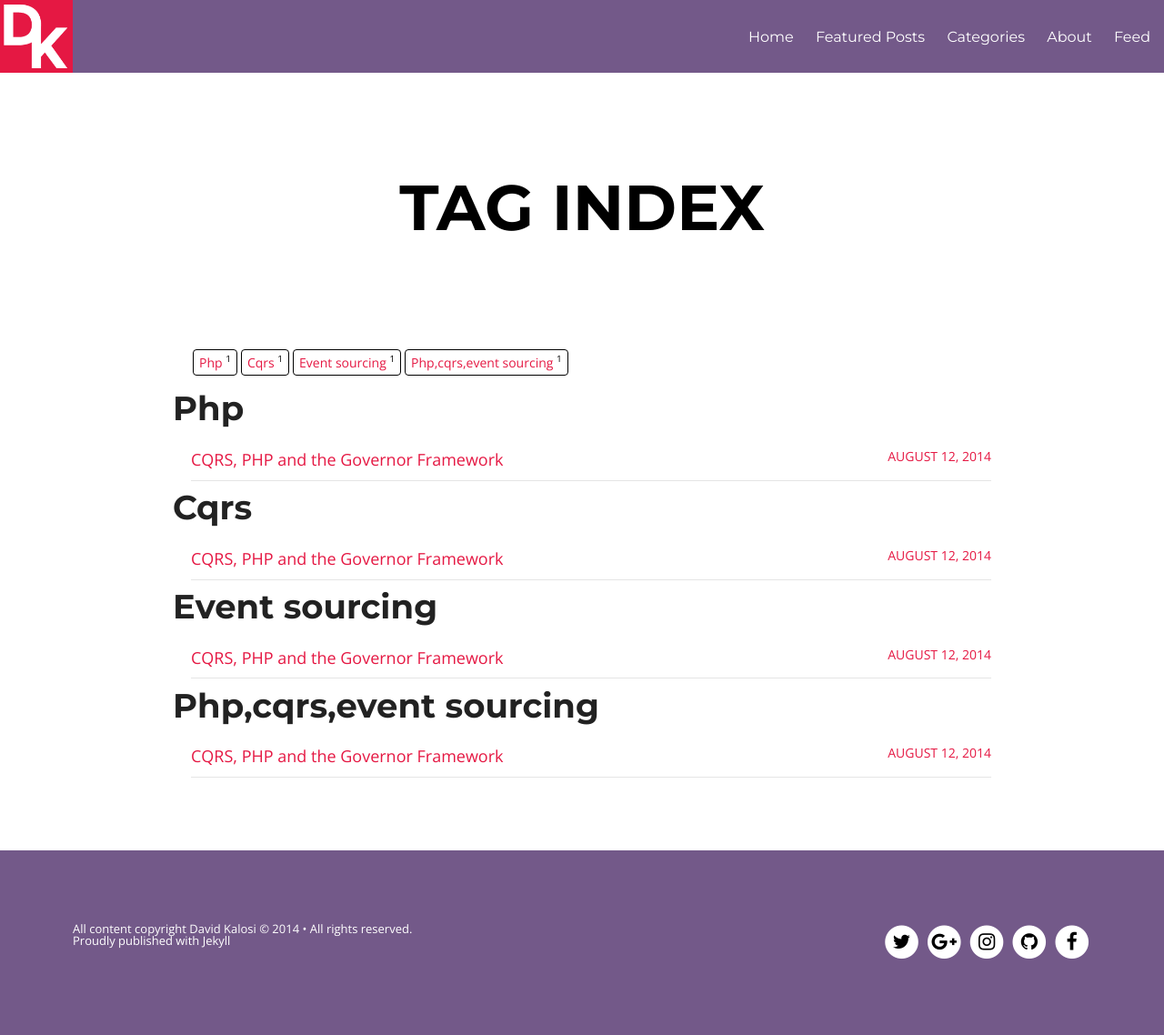
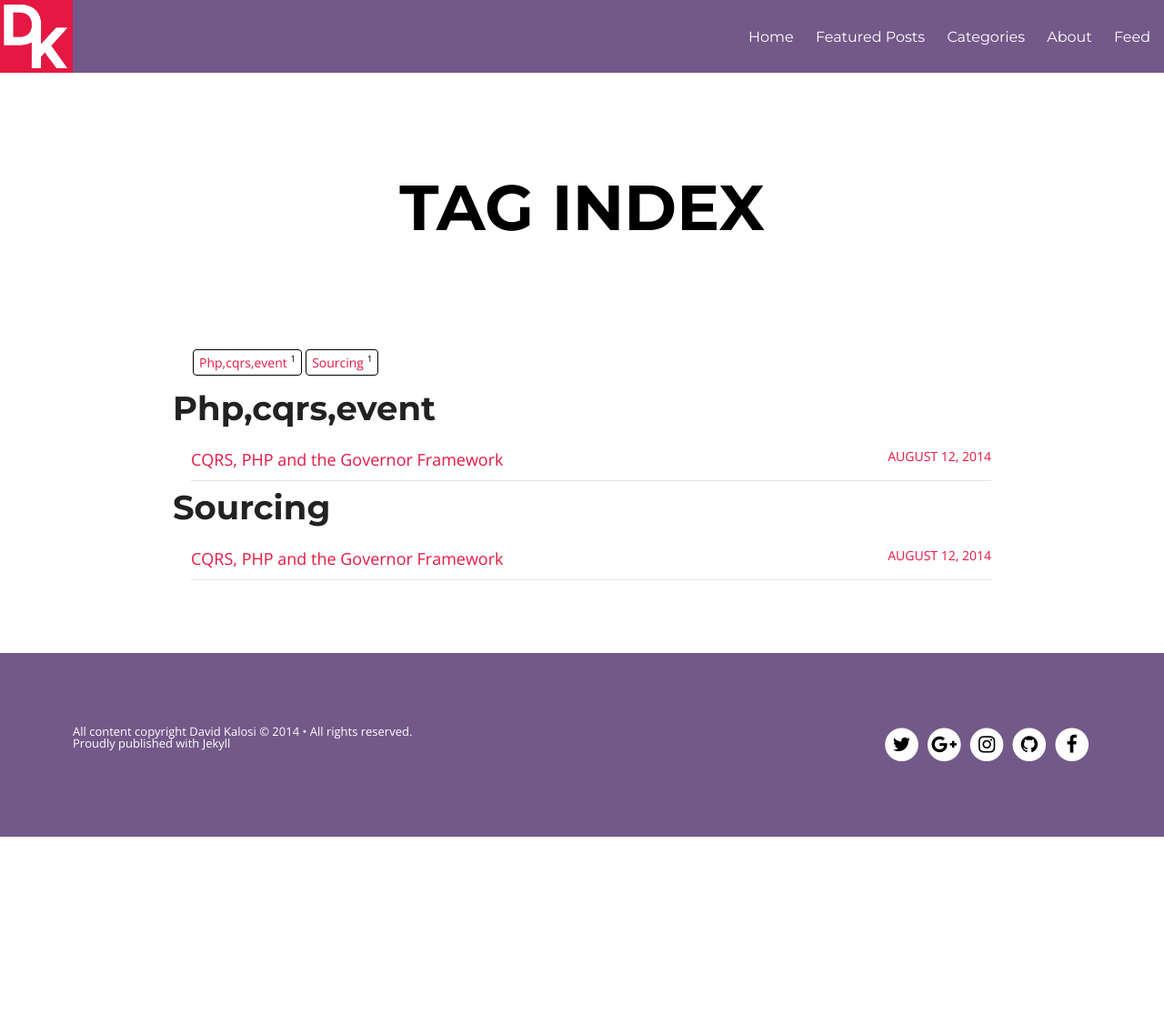
Before and after one commit to davidkalosi/davidkalosi.github.io, a Jekyll site: the page built from tags.html, in a window 1280 px wide. Shown: the whole page at 91% size. Built offline with Jekyll 4.4.1, drawn with Linux system fonts in a browser that asks for light colours; nearby versions of some CDN libraries; after the commit the page ends 920 px from its top, so only the background shows below that.

Commit message:
Updated 2014-08-12-cqrs-php-governor.md

```diff
--- a/_posts/2014-08-12-cqrs-php-governor.md
+++ b/_posts/2014-08-12-cqrs-php-governor.md
@@ -3,15 +3,9 @@ layout: post
 title: "CQRS, PHP and the Governor Framework"
 description: desc
 headline: headlle
-modified:
-  - 2014-07-23T00:00:00.000Z
-  - "Wed Jul 23 2014 02:00:00 GMT+0200 (Central Europe Daylight Time)"
+modified: "Wed Jul 23 2014 02:00:00 GMT+0200 (Central Europe Daylight Time)"
 category: cqrs
-tags:
-  - php
-  - cqrs
-  - event sourcing
-  - "php,cqrs,event sourcing"
+tags: "php,cqrs,event sourcing"
 imagefeature: cover1.jpg
 mathjax: false
 chart: null
```
Also changed, not shown: other parts of _posts/2014-08-12-cqrs-php-governor.md (+14 -1 lines).
